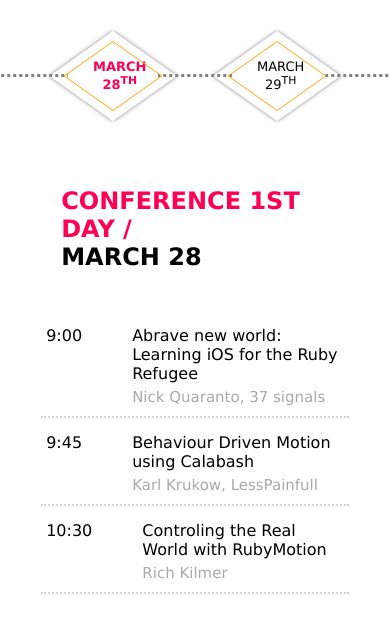
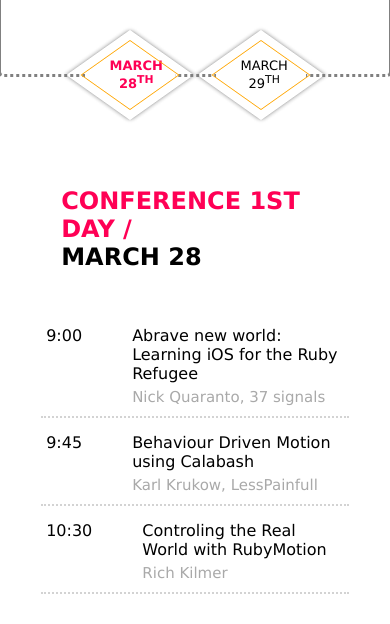
Before and after one commit to mbharti321/BTech_Schedule-Design, a plain HTML site: page index.html in a window 390 px wide. Shown: the part 508-1132 px from the top of the page. Drawn offline with Linux system fonts and the light colour scheme.

Commit message:
update responsive

```diff
--- a/assets/style.css
+++ b/assets/style.css
@@ -136,7 +136,7 @@ nav ul li a:hover,
     list-style: none;
     padding: 25px;
     font-size: small;
-    bottom: -47px;
+    bottom: -46px;
     /* z-index=2; */
 }
 
@@ -209,11 +209,17 @@ padding-right: 2px;
         flex-direction: column;
         gap: 50px;
     }
+    .diamond{
+        margin: 0 18px;
+    }
+    .date ul {
+        gap:5px;
+    }
 }
 
 @media only screen and (max-width:1190px) {
     nav ul {
-        width: 35%;
+        width: 40%;
         background: linear-gradient(to right, rgb(253 0 0), rgb(255 94 0));
         position: absolute;
         text-align: center;
@@ -236,7 +242,9 @@ padding-right: 2px;
 
     nav ul li a:hover {
         color: rgb(255, 4, 4);
-        padding: 10px 30px;
+        /* padding: 10px 30px; */
+
+    width: -webkit-fill-available;
         background: #fff;
     }
 
```
